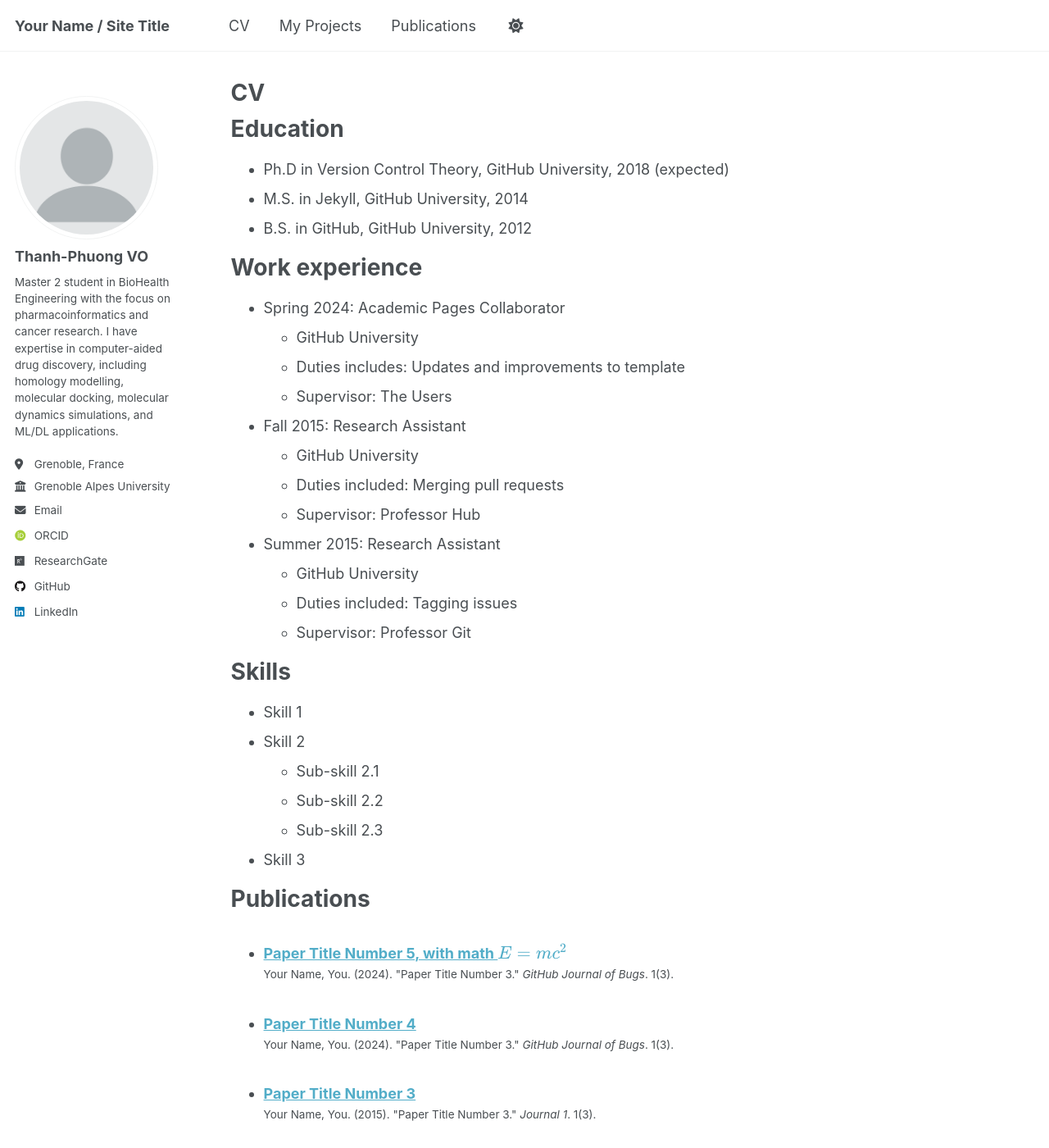
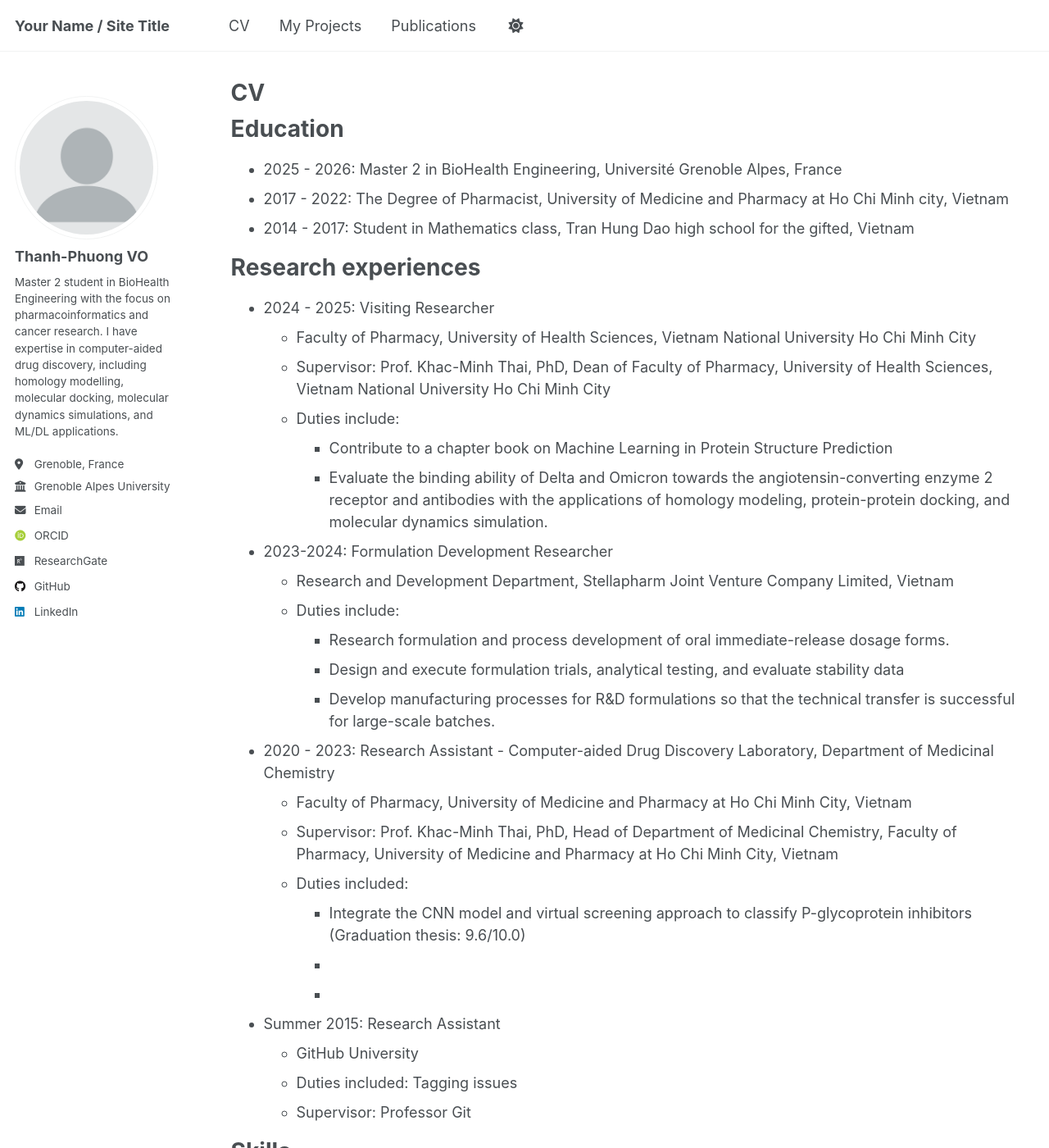
Before and after one commit to vo-thanh-phuong/vo-thanh-phuong.github.io, a Jekyll site: the page built from _pages/cv.md, in a window 1280 px wide and 1400 px high. Shown: the whole window at 82% size. Built offline with Jekyll 4.4.1, drawn with Linux system fonts in a browser that asks for light colours; some web fonts are replaced; a script that is not in the unit is left out.

Commit message:
Update cv.md

```diff
--- a/_pages/cv.md
+++ b/_pages/cv.md
@@ -11,21 +11,35 @@ redirect_from:
 
 Education
 ======
-* Ph.D in Version Control Theory, GitHub University, 2018 (expected)
-* M.S. in Jekyll, GitHub University, 2014
-* B.S. in GitHub, GitHub University, 2012
+* 2025 - 2026: Master 2 in BioHealth Engineering, Université Grenoble Alpes, France
+* 2017 - 2022: The Degree of Pharmacist, University of Medicine and Pharmacy at Ho Chi Minh city, Vietnam
+* 2014 - 2017: Student in Mathematics class, Tran Hung Dao high school for the gifted, Vietnam
 
-Work experience
+Research experiences
 ======
-* Spring 2024: Academic Pages Collaborator
-  * GitHub University
-  * Duties includes: Updates and improvements to template
-  * Supervisor: The Users
+* 2024 - 2025: Visiting Researcher
+  * Faculty of Pharmacy, University of Health Sciences, Vietnam National University Ho Chi Minh City
+  * Supervisor: Prof. Khac-Minh Thai, PhD, Dean of Faculty of Pharmacy, University of Health Sciences, Vietnam National University Ho Chi Minh City
+  * Duties include:
+    * Contribute to a chapter book on Machine Learning in Protein Structure Prediction
+    * Evaluate the binding ability of Delta and Omicron towards the angiotensin-converting enzyme 2 receptor and antibodies with the applications of homology modeling, protein-protein docking, and molecular dynamics simulation.
 
-* Fall 2015: Research Assistant
-  * GitHub University
-  * Duties included: Merging pull requests
-  * Supervisor: Professor Hub
+
+* 2023-2024: Formulation Development Researcher
+  * Research and Development Department, Stellapharm Joint Venture Company Limited, Vietnam
+  * Duties include:
+    * Research formulation and process development of oral immediate-release dosage forms.
+    * Design and execute formulation trials, analytical testing, and evaluate stability data
+    * Develop manufacturing processes for R&D formulations so that the technical transfer is successful for large-scale batches.
+
+* 2020 - 2023: Research Assistant - Computer-aided Drug Discovery Laboratory, Department of Medicinal Chemistry
+  * Faculty of Pharmacy, University of Medicine and Pharmacy at Ho Chi Minh City, Vietnam
+  * Supervisor: Prof. Khac-Minh Thai, PhD, Head of Department of Medicinal Chemistry, Faculty of Pharmacy, University of Medicine and Pharmacy at Ho Chi Minh City, Vietnam
+  * Duties included:
+    * Integrate the CNN model and virtual screening approach to classify P-glycoprotein inhibitors (Graduation thesis: 9.6/10.0)
+    *
+    *
+
 
 * Summer 2015: Research Assistant
   * GitHub University
```
